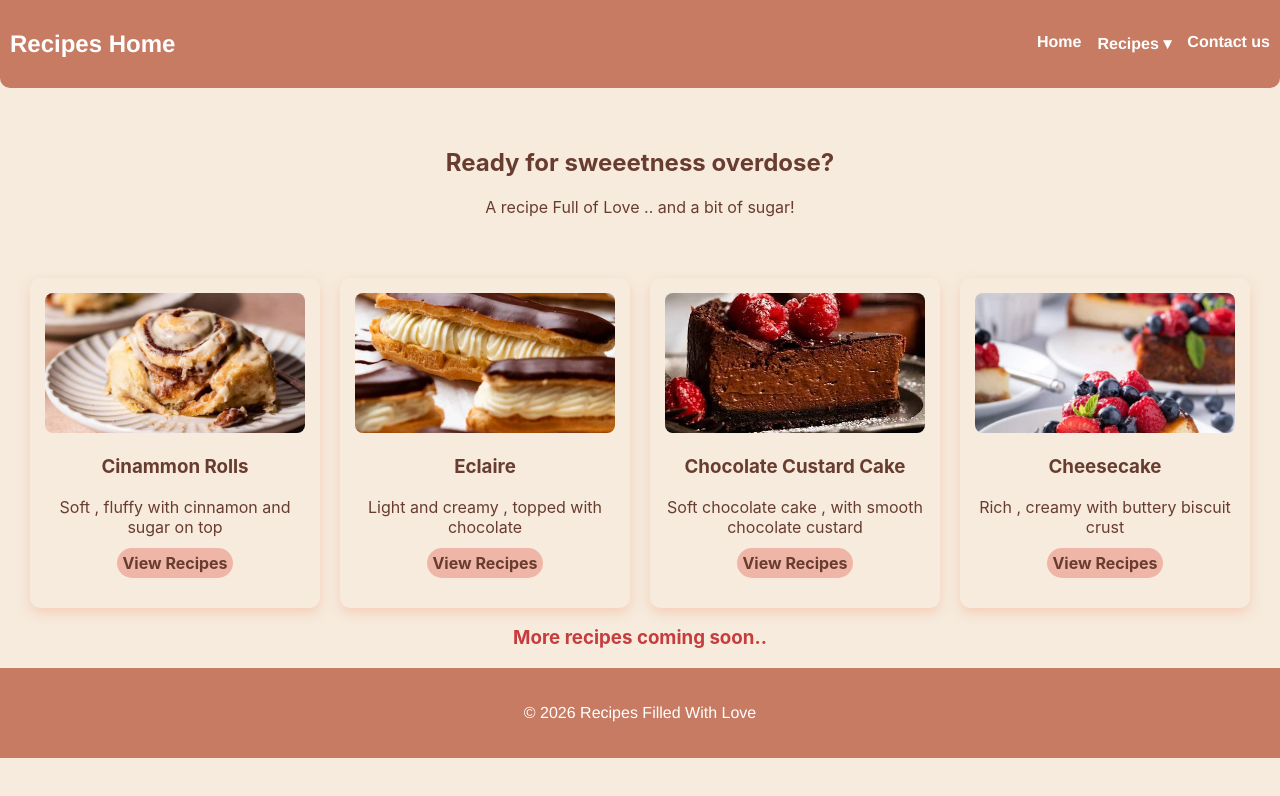
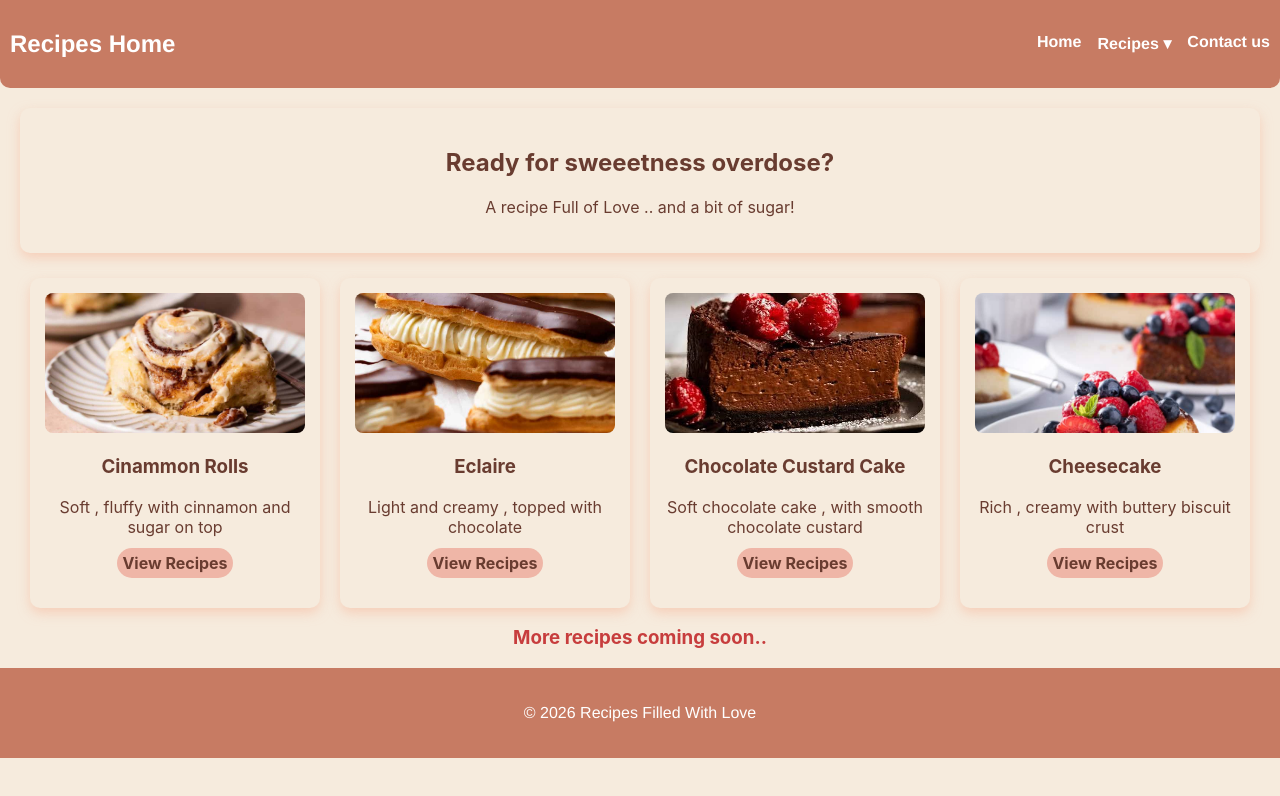
Before and after one commit to fatima6120/Recipie_Home, a React (Create React App) app: page /Desserts in a window 1280 px wide. Shown: the top 796 px of the page. Built offline with nearby package versions, Linux system fonts and the light colour scheme.

Commit message:
background color

```diff
--- a/src/style/Desserts.css
+++ b/src/style/Desserts.css
@@ -5,6 +5,7 @@
   padding: 20px;
   margin: 20px;
   color: #693c30;
+  box-shadow: 0px 5px 12px #f6b89c8c;
 }
 
 .soon {
--- a/src/style/MainDish.css
+++ b/src/style/MainDish.css
@@ -5,6 +5,7 @@
   padding: 20px;
   margin: 20px;
   color: #693c30;
+  box-shadow: 0px 5px 12px #f6b89c8c;
 }
 
 .soon {
--- a/src/style/Smoothies.css
+++ b/src/style/Smoothies.css
@@ -5,6 +5,7 @@
   padding: 20px;
   margin: 20px;
   color: #693c30;
+  box-shadow: 0px 5px 12px #f6b89c8c;
 }
 
 .soon {
```
